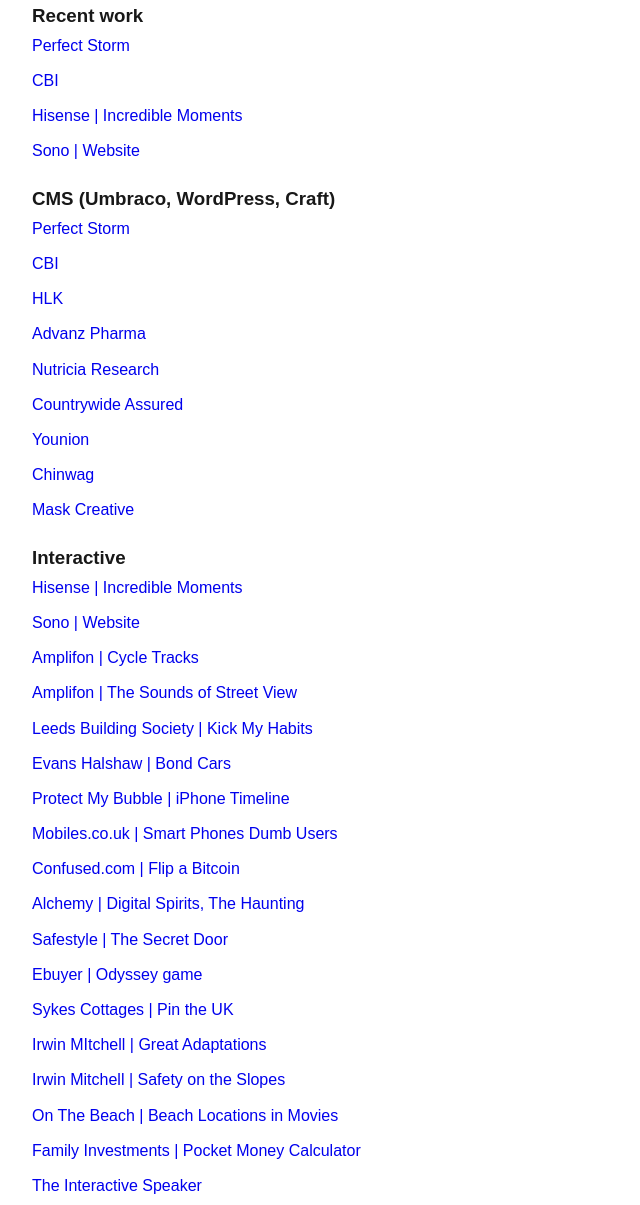
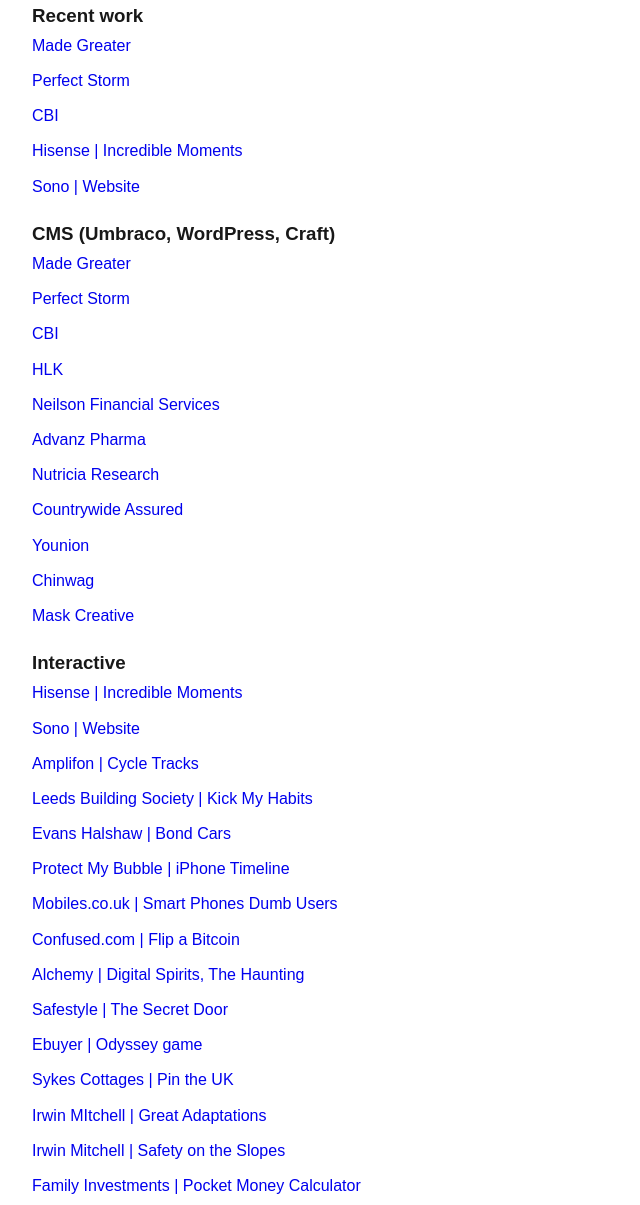
Before and after one commit to notepadwebdev/notepadwebdev.github.io, a plain HTML site: page index.html in a window 1280 px wide. Shown: the part 415-1620 px from the top of the page, without its empty margins (0-640 px from the left). Drawn offline with Linux system fonts and the light colour scheme; no server answers.

Commit message:
refactor: remove broken links

```diff
--- a/index.html
+++ b/index.html
@@ -113,6 +113,7 @@
                 </header>
                 <h3>Recent work</h3>
                 <ul>
+                    <li><a href="https://madegreater.co.uk/">Made Greater</a></li>
                     <li><a href="https://www.perfect-storm.co.uk/">Perfect Storm</a></li>
                     <li><a href="https://www.cbi.org.uk/">CBI</a></li>
                     <li><a href="https://hisense.co.uk/incredible-moments/">Hisense | Incredible Moments</a></li>
@@ -120,9 +121,11 @@
                 </ul>
                 <h3>CMS (Umbraco, WordPress, Craft)</h3>
                 <ul>
+                    <li><a href="https://madegreater.co.uk/">Made Greater</a></li>
                     <li><a href="https://www.perfect-storm.co.uk/">Perfect Storm</a></li>
                     <li><a href="https://www.cbi.org.uk/">CBI</a></li>
                     <li><a href="https://www.hlk-ip.com/">HLK</a></li>
+                    <li><a href="https://www.neilsonfs.com/">Neilson Financial Services</a></li>
                     <li><a href="https://www.advanzpharma.com/">Advanz Pharma</a></li>
                     <li><a href="http://www.nutriciaresearch.com/">Nutricia Research</a></li>
                     <li><a href="https://www.countrywideassured.co.uk/">Countrywide Assured</a></li>
@@ -135,8 +138,8 @@
                     <li><a href="https://hisense.co.uk/incredible-moments/">Hisense | Incredible Moments</a></li>
                     <li><a href="https://thisissono.com/">Sono | Website</a></li>
                     <li><a href="http://amplifon-cycle-tracks-live.azurewebsites.net/">Amplifon | Cycle Tracks</a></li>
-                    <li><a href="http://www.amplifon.ie/sounds-of-street-view/index.html">Amplifon | The Sounds of Street View</a></li>
-                    <li><a href="http://www.leedsbuildingsociety.co.uk/resources/kick-my-habits/">Leeds Building Society | Kick My Habits</a></li>
+                    <!-- <li><a href="http://www.amplifon.ie/sounds-of-street-view/index.html">Amplifon | The Sounds of Street View</a></li> -->
+                    <li><a href="http://kick-my-habits.notepadwebdevelopment.com/">Leeds Building Society | Kick My Habits</a></li>
                     <li><a href="http://www.evanshalshaw.com/bondcars/">Evans Halshaw | Bond Cars</a></li>
                     <li><a href="http://uk.protectyourbubble.com/iphone-timeline/">Protect My Bubble | iPhone Timeline</a></li>
                     <li><a href="http://smart-phones-dumb-users.notepadwebdevelopment.com/">Mobiles.co.uk | Smart Phones Dumb Users</a></li>
@@ -149,7 +152,7 @@
                     <li><a href="http://www.sykescottages.co.uk/pin-the-uk/">Sykes Cottages | Pin the UK</a></li>
                     <li><a href="http://www.irwinmitchell.com/great-adaptations.html">Irwin MItchell | Great Adaptations</a></li>
                     <li><a href="http://www.irwinmitchell.com/safety-on-the-slopes.html">Irwin Mitchell | Safety on the Slopes</a></li>
-                    <li><a href="http://www.onthebeach.co.uk/50-movie-beach-locations/">On The Beach | Beach Locations in Movies</a></li>
+                    <!-- <li><a href="http://www.onthebeach.co.uk/50-movie-beach-locations/">On The Beach | Beach Locations in Movies</a></li> -->
                     <!-- <li><a href="http://www.e2save.com/content/Smartphones/inside-out-phones/">e2save | Inside Out Phones</a></li> -->
                     <li><a href="http://pocket-money-calculator.notepadwebdevelopment.com/">Family Investments | Pocket Money Calculator</a></li>
                     <!-- <li><a href="http://www.jelfsmallbusiness.co.uk/startupstory/">Jelf | My Startup Story</a></li> -->
```
